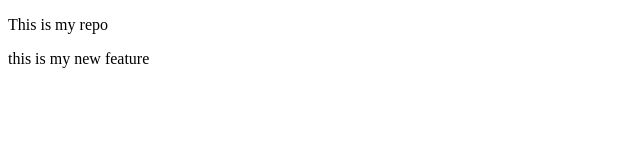
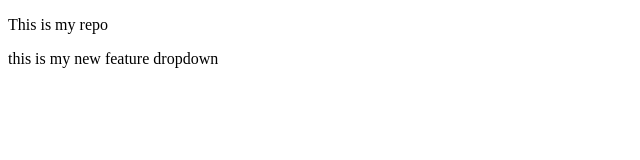
Before and after one commit to subrat-beep/localRepo, a plain HTML site: page index.html in a window 1280 px wide. Shown: the full height of the page, 0-640 px from the left. Drawn offline with Linux system fonts and the light colour scheme.

```diff
--- a/index.html
+++ b/index.html
@@ -7,6 +7,6 @@
 </head>
 <body>
     <p>This is my repo </p>
-    <p>this is my new feature</p>
+    <p>this is my new feature dropdown</p>
 </body>
 </html>
```
